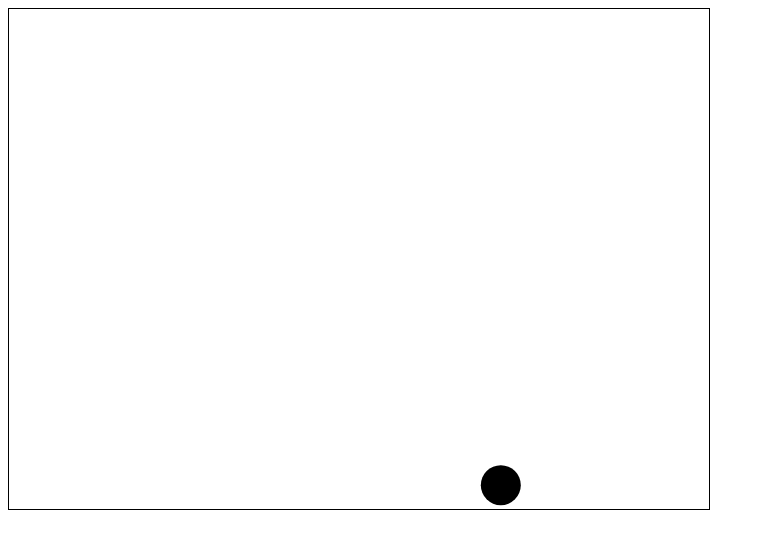
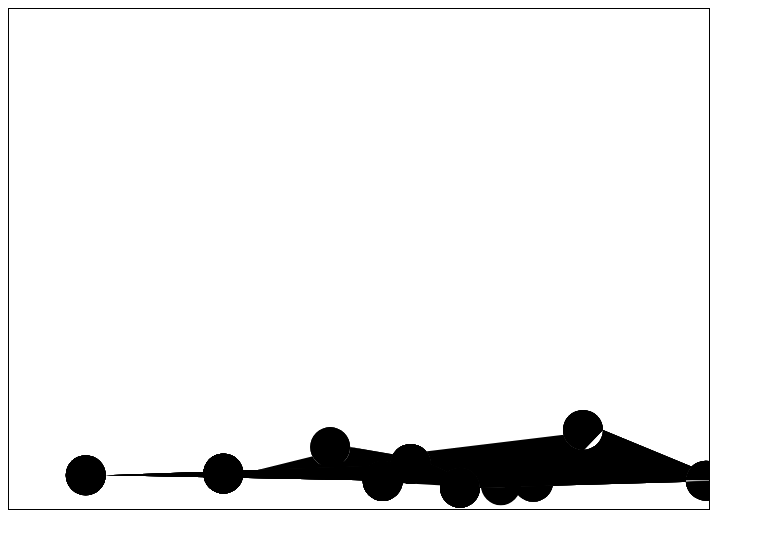
Before and after one commit to noonana73/js, a plain HTML site: page index.html in a window 1280 px wide. Shown: the whole page, without its empty margins (0-765 px from the left). Drawn offline with Linux system fonts and the light colour scheme.

Commit message:
Update index.html

```diff
--- a/index.html
+++ b/index.html
@@ -27,13 +27,13 @@ function(pos){//si on presse la souris
 //dessine la balle
 function dessinball(){
         ctx.clearRect(0,0,canv.width,canv.height);
+        		ctx.beginPath();
 	for(var i = 0; i < nbr_circles; i ++){
 	mouvementball(i);
-		ctx.beginPath();
 	ctx.arc(balls[i].posX,balls[i].posY,balls[i].radius,0,2*Math.PI);
-		ctx.closePath();
+		ctx.fill();
 	}
-	ctx.fill();
+			ctx.closePath();
 }
 //change la position de la balle
 function mouvementball(i){
```
